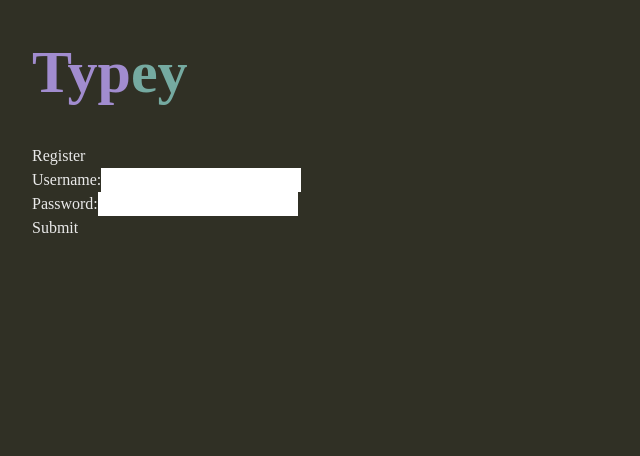
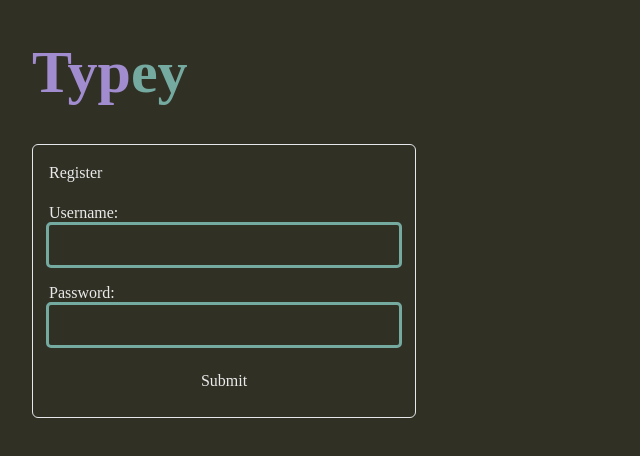
Before and after one commit to EwbiDev/typey, a React (Vite) app in the folder packages/frontend/: page /register in a window 1280 px wide. Shown: the top 456 px of the page, without its empty margins (0-640 px from the left). Built offline with nearby package versions, Linux system fonts and the light colour scheme; a web font is replaced by a local one.

Commit message:
feat: add input styling

```diff
--- a/packages/frontend/src/components/Input/index.tsx
+++ b/packages/frontend/src/components/Input/index.tsx
@@ -18,14 +18,16 @@
 }: Common.Prop.InputField<T>) {
   const capitalizedLabel = capitalizeFirstLetter(label);
 
+  const errorClass = 'outline-typey-bad focus:outline-typey-bad'
+
   function populateErrorMessage() {
     switch (fieldError!.type) {
       case "minLength":
-        return `must be at least ${minLength} characters long`;
+        return `minimum ${minLength} characters`;
       case "maxLength":
-        return `must be no more than ${maxLength} characters long`;
+        return `maximum ${maxLength} characters`;
       case "required":
-        return `is required`;
+        return `required field`;
       default:
         return "unknown error";
     }
@@ -33,28 +35,20 @@
 
   return (
       <div className="relative">
-      <label>
+        <label className="flex flex-col">
           {capitalizedLabel}:
           <input
+            className={`rounded-sm bg-typey-background p-2 text-typey-primary outline outline-typey-secondary focus:outline-typey-primary ${fieldError && errorClass}`}
             type={inputType}
             {...register(label, { required, minLength, maxLength })}
             placeholder={placeholder}
           ></input>
         </label>
-      {fieldError && (
-        <ErrorTooltip
-          label={capitalizedLabel}
-          message={populateErrorMessage()}
-        />
-      )}
+        {fieldError && <ErrorTooltip message={populateErrorMessage()} />}
       </div>
   );
 }
 
-function ErrorTooltip({ label, message }: { label: string; message: string }) {
-  return (
-    <div>
-      {label} {message}
-    </div>
-  );
+function ErrorTooltip({ message }: { message: string }) {
+  return <div className="absolute right-0 top-0 text-typey-bad">{message}</div>;
 }
--- a/packages/frontend/src/components/RegistrationForm/index.tsx
+++ b/packages/frontend/src/components/RegistrationForm/index.tsx
@@ -45,7 +45,10 @@
   return (
     <>
       {!registrationSuccess && (
-        <form onSubmit={handleSubmit(onSubmit)}>
+        <form
+          onSubmit={handleSubmit(onSubmit)}
+          className="flex flex-col gap-4 rounded-md border p-4 max-w-96"
+        >
           <h2>Register</h2>
           <Input
             inputType="text"
@@ -67,7 +70,7 @@
             fieldError={errors.password}
             required
           />
-          <input type="submit" />
+          <input type="submit" className="p-2" />
         </form>
       )}
       {registrationSuccess && <SuccessMessage />}
```
Lines whose indentation alone changed are shown as unchanged.
